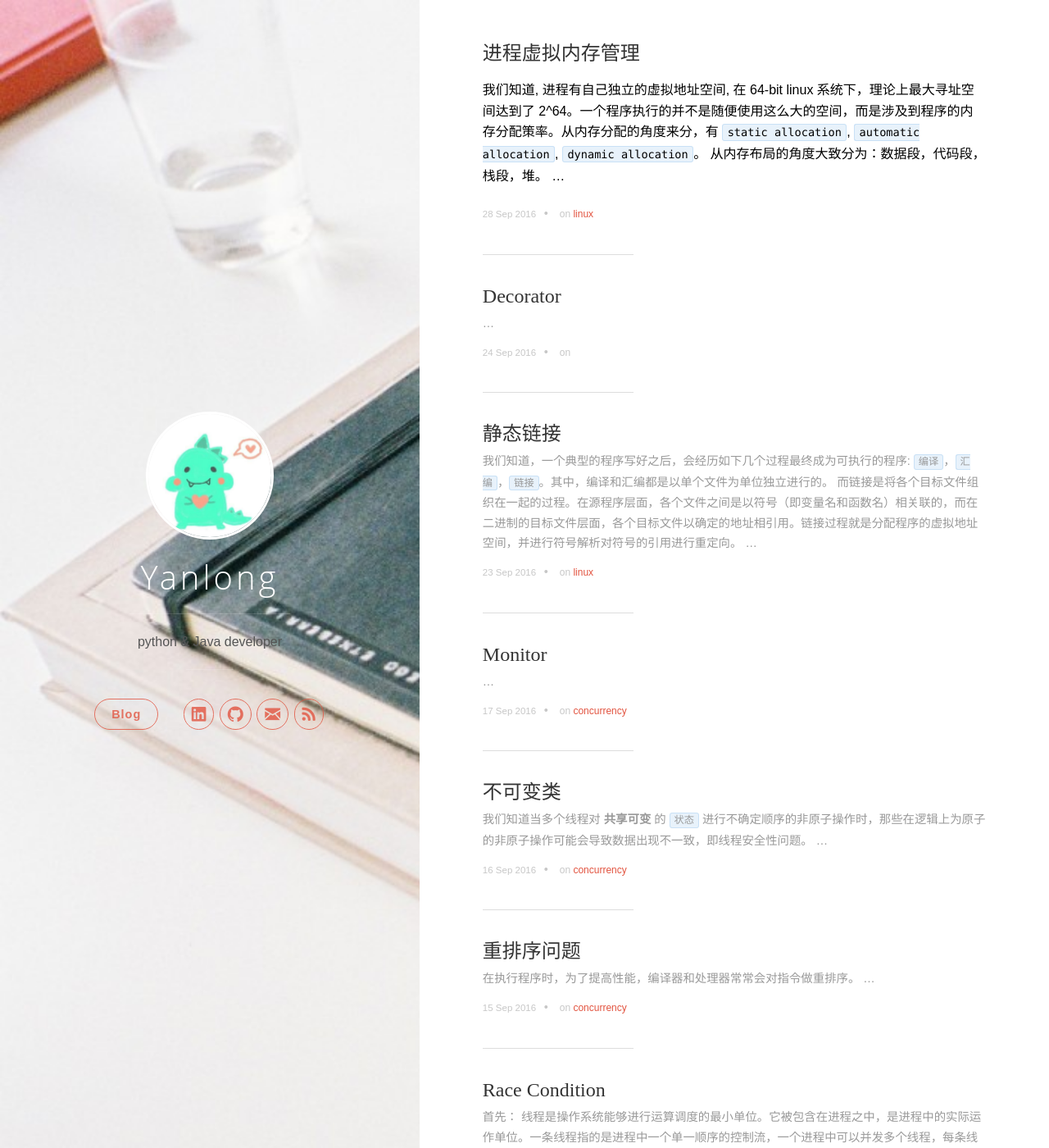
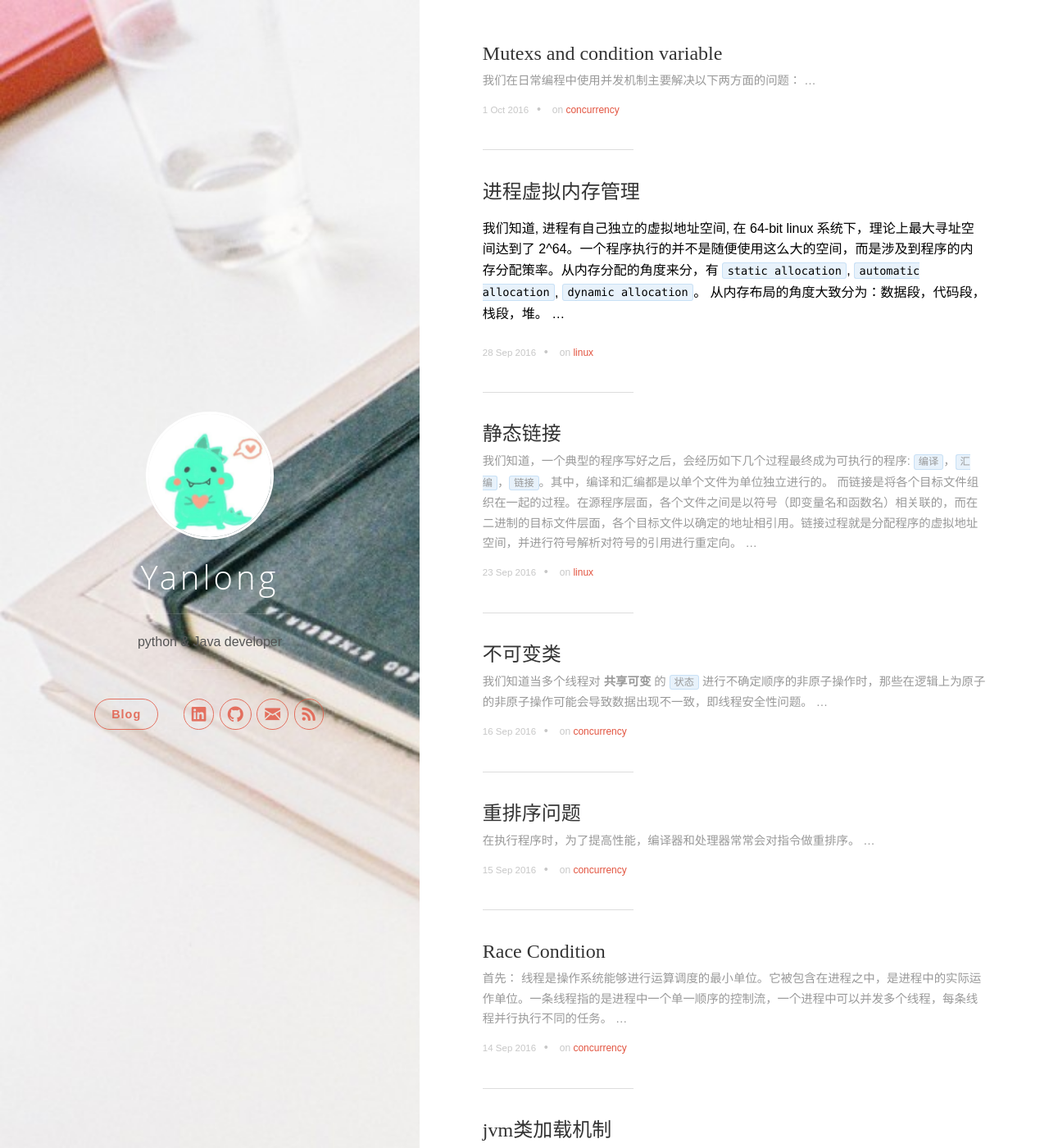
Before and after one commit to CYanLong/CYanLong.github.io, a Jekyll site: the page built from index.html, in a window 1280 px wide and 1400 px high. Shown: the whole window at 82% size. Built offline with Jekyll 4.4.1, drawn with Linux system fonts in a browser that asks for light colours; nearby versions of some CDN libraries; the list of posts is cut into pages by our own code; part of the change alters nothing that is shown; some of the changed text lies outside the part shown.

Commit message:
new blog

```diff
--- a/_posts/2016-09-17-Monitor.markdown
+++ /dev/null
@@ -1,5 +0,0 @@
----
-title: "Monitor"
-data: "2016-09-17"
-tags: ["concurrency"]
----
--- a/_posts/2016-09-24-decorator.markdown
+++ /dev/null
@@ -1,3 +0,0 @@
----
-
----
--- a/_posts/Mutex和condition variable.md
+++ b/_posts/2016-10-01-mutex_cond.md
@@ -1,29 +1,30 @@
-# Mutex和condition variable
-
-标签（空格分隔）： [concurrency]
-
+---
+title: "Mutexs and condition variable"
+data: "2016-10-01"
+tags: ["concurrency"]
 ---
 
-在计算机科学中, 进程或线程同步是指多个并发执行流相互协作和交流,以实现在指定的执行点上按一定的顺序进行。
+我们在日常编程中使用并发机制主要解决以下两方面的问题：
 
-并发机制主要解决了两方面的问题：
-
- - Race Conditoin
+ - Race Condition<br/>
     通过提供 `Mutual exclusion` 机制， 确保多个进程或线程不会同时执行某些特定的程序段（代码段），叫做 `critial section`。当进程访问 `critial section` 时，会受到同步机制的控制。这种机制提供了对状态的互斥访问操作，可以用来解决 `Race Condition`，以实现数据的一致性。
 
- - busy-waiting
+ - busy-waiting：<br/>
     首先，忙等待发生在当进程频繁的轮询去查看是否可以进入 `critial secion`时，这会造成大量的CUP空转浪费。所以，在等待某个可能长期不会成真的条件时，使进程处于阻塞状态可能会更好一些。通过 `condition veriable` 提供的 `wait` 和 `signal`机制可以使线程在某个条件变量上等待，并可以唤醒等待在某个条件变量上的线程。
 
 在 linux 下, `POSIX` 提供了很多关于线程同步的 `Higher-level API` ，本文主关注下面两个最常用的。
 
- - mutexs(Mutual exclusion):用来实现 `critical section`, 解决 `Race condition`。
- - condition variables.
+ - mutexs(Mutual exclusion)：
+	可使得线程对某段(section)代码互斥执行，用来实现 `critical section`, 解决 `Race condition`。
+
+ - condition variables：
+ 	条件变量,使得一个线程可以在等待一个条件为真时挂起，并由别的线程在条件成立时在将其唤醒，有效的提供了cpu使用率。
 
 ---
-</H4>Mutex(Mutual exclusion)</H4>
+<H4>Mutex(Mutual exclusion)</H4>
 ---
 
-`Mutex variable` 被定义为`pthread_mutex_t`。 并且在使用前，必须通过 `pthread_mutex_init`初始化。
+`Mutex variable` 被定义为`pthread_mutex_t`。 并且在使用前，必须通 `pthread_mutex_init`初始化。
 
 一个 `pthread_mutex_t` 类型的变量就像一个 锁。在任意时刻，只能有一个线程 `lock(or own)` 这个 `mutex` 变量。`pthread_mutex_lock`:提供了**原子地**获取锁操作，即使多个线程并发执行`pthread_mutex_lock`，也只会有一个线程成功。其他失败的线程将 `block`。
 
@@ -76,7 +77,7 @@
 所以，我们需提供一种机制使线程在长时间等待一个条件为真时 `block`,即不会被cpu调度，并且，当确定条件满足时由另一个线程唤醒它。
 
 ---
-condition variable
+<H4>condition variable</H4>
 ---
 
 `pthread_cond_t` 表示一个condition variable，同样在使用前必须通过 `pthread_cond_init()`初始化。
```
